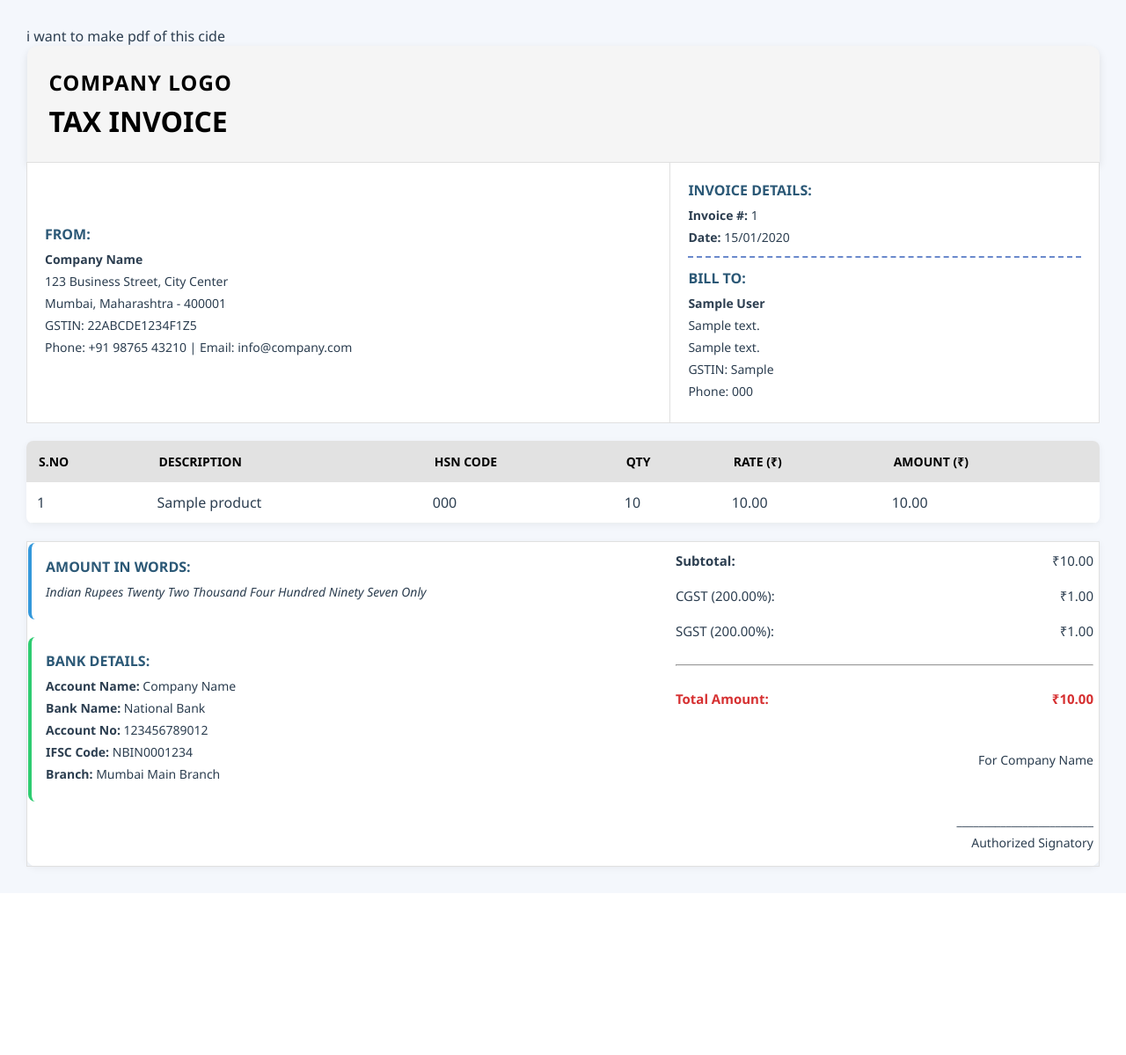
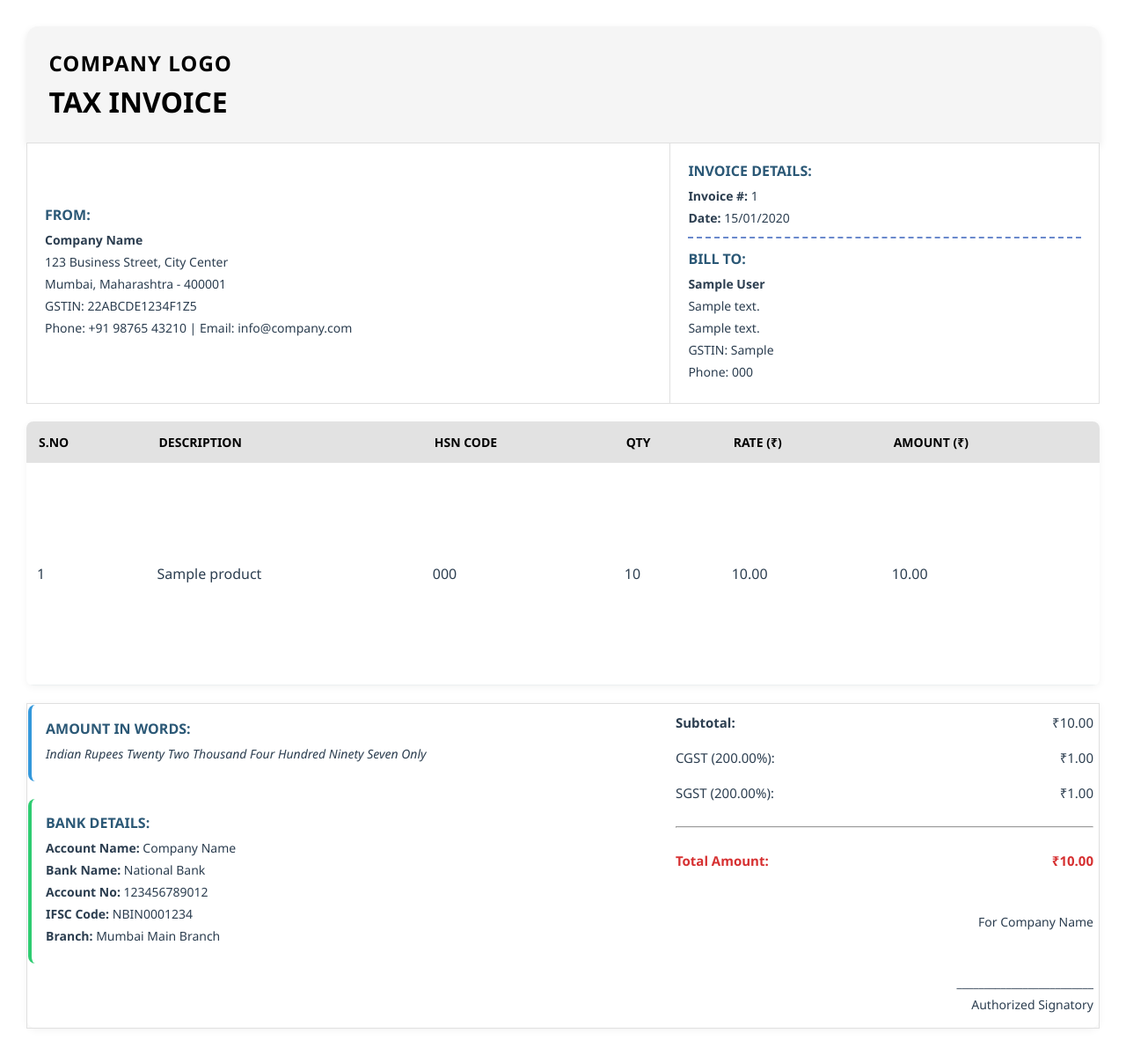
Before and after one commit to Next-Gen-Coder-2007/Billing-System-2, a Flask app: template templates/bill_pdf.html in a window 1280 px wide. Shown: the whole page at 88% size. Before the commit the page ends 991 px from the top, so only its background shows below. Run offline with Flask 3, Linux system fonts and the light colour scheme; the template is opened without the code that fills it: values that come from a table or form of the project are taken from there, others are empty; tables that the repository leaves empty hold one stand-in row (values such as "Sample post").

Commit message:
Update bill_pdf.html

```diff
--- a/templates/bill_pdf.html
+++ b/templates/bill_pdf.html
@@ -1,4 +1,4 @@
-i want to make pdf of this cide <!DOCTYPE html>
+<!DOCTYPE html>
 <html lang="en">
 <head>
     <meta charset="UTF-8">
@@ -8,7 +8,6 @@ i want to make pdf of this cide <!DOCTYPE html>
         body {
             font-family: 'Segoe UI', Tahoma, Geneva, Verdana, sans-serif;
             margin: 30px;
-            background-color: #f4f7fc;
             color: #2c3e50;
         }
         table {
@@ -50,6 +49,9 @@ i want to make pdf of this cide <!DOCTYPE html>
             border-radius: 8px;
             overflow: hidden;
             box-shadow: 0 2px 8px rgba(0,0,0,0.05);
+            flex-grow: 1;
+            min-height: 300px;
+            height: 100%;
         }
         .items-table th {
             background: rgb(226, 226, 226);
```
